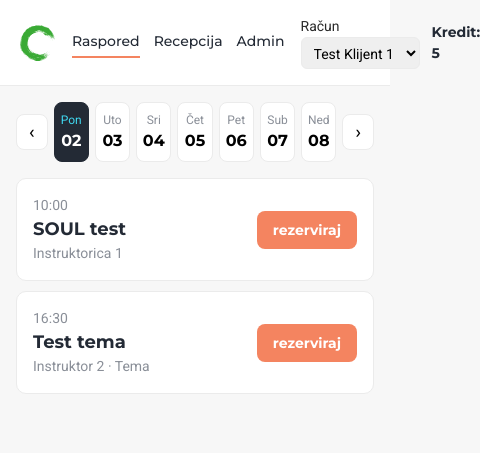
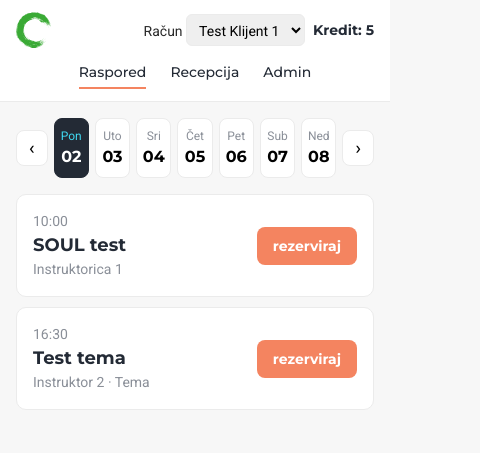
Before and after one commit to dodai092/tockica-booking-prototype, a website with bundled scripts: page prototype/schedule.html in a window 390 px wide. Shown: the whole page, 480 px wide, since content can reach past the window. Built offline with nearby package versions, Linux system fonts and the light colour scheme.

Commit message:
Center page nav in header and stack it under logo on mobile
Co-Authored-By: Claude Sonnet 5.5 <noreply@anthropic.com>

```diff
--- a/prototype/styles.css
+++ b/prototype/styles.css
@@ -26,9 +26,9 @@ h1, h2, h3, button, .balance {
 }
 
 .top {
-  display: flex;
+  display: grid;
+  grid-template-columns: 1fr auto 1fr;
   align-items: center;
-  justify-content: space-between;
   gap: 16px;
   padding: 16px 20px;
   background: var(--surface);
@@ -37,7 +37,7 @@ h1, h2, h3, button, .balance {
 
 .logo { height: 36px; width: auto; }
 
-.account { display: flex; align-items: center; gap: 12px; font-size: 14px; }
+.account { display: flex; align-items: center; justify-self: end; gap: 12px; font-size: 14px; }
 .account select { font: inherit; padding: 6px 8px; border: 1px solid var(--border); border-radius: 6px; }
 .balance { font-weight: 700; color: var(--dark); }
 
@@ -137,6 +137,13 @@ main { max-width: 760px; margin: 0 auto; padding: 16px; }
 .pages a { color: var(--dark); text-decoration: none; padding: 4px 0; border-bottom: 2px solid transparent; }
 .pages a[aria-current="page"] { border-bottom-color: var(--coral); }
 
+@media (max-width: 640px) {
+  .top { grid-template-columns: 1fr auto; padding: 12px 16px; gap: 10px 12px; }
+  .pages { grid-column: 1 / -1; grid-row: 2; justify-content: center; gap: 24px; }
+  .account { gap: 8px; min-width: 0; }
+  .account select { max-width: 150px; }
+}
+
 h2 { font-size: 18px; color: var(--dark); margin: 24px 0 8px; }
 .field { display: flex; flex-direction: column; gap: 6px; font-size: 14px; margin-bottom: 8px; }
 .field select, .restore input, .pack input { font: inherit; padding: 6px 8px; border: 1px solid var(--border); border-radius: 6px; background: var(--surface); }
```
